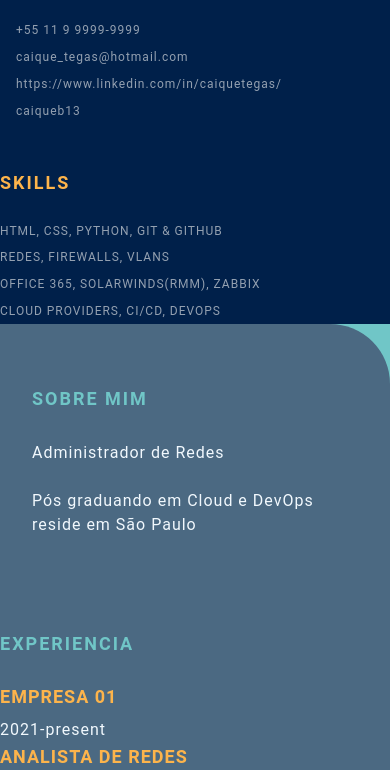
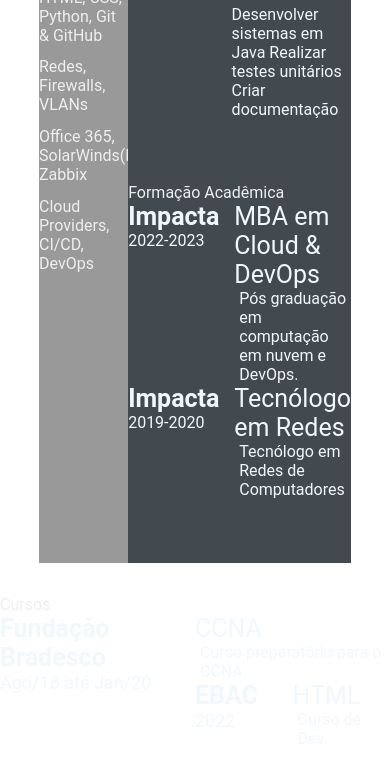
Before and after one commit to caiqueb13/caiqueb13.github.io, a plain HTML site: page index.html in a window 390 px wide. Shown: the part 586-1356 px from the top of the page. Drawn offline with Linux system fonts and the light colour scheme.

Commit message:
Voltando para o CSS antigo e formatação correta, parte de awards

```diff
--- a/index.html
+++ b/index.html
@@ -114,9 +114,34 @@
                     </div>
                 </div>
             </section>
+
         </section>
     </main>
-
+    <section class="awards gaps">
+        <div class="right-title">Cursos</div>
+            <div class="awards-contents">
+                <div class="awards-left">
+                <p class="awards-company-name">Fundação Bradesco</p>
+                <p class="awards-time-period">Ago/18 até Jan/20</p>
+            </div>
+            <div class="awards-right">
+                <p class="awards-name">CCNA</p>
+                <p class="awards-desc">
+                    Curso preparatório para o CCNA.
+                </p>
+            <div class="awards-contents">
+                <div class="awards-left">
+                <p class="awards-company-name">EBAC</p>
+                <p class="awards-time-period">2022</p>
+            </div>
+            <div class="awards-right">
+                <p class="awards-name">HTML</p>
+                <p class="awards-desc">
+                    Curso de Dev.
+                </p>
+            </div>
+        </div>
+    </section>
 </body>
 
 </html>
--- a/style.css
+++ b/style.css
@@ -4,10 +4,6 @@
     box-sizing: border-box;
     list-style: none;
     font-family: 'Roboto', sans-serif;
-}
-
-body {
-    background-color: #70c6c7;
 }
 
 .resume-contents {
@@ -21,13 +17,13 @@ body {
 .left-section {
     grid-column: span 2;
     height: 100%;
-    background-color: #00204A;
+    background-color: #999999;
 }
 
 .right-section {
     grid-column: span 5;
     height: 100%;
-    background-color: #4B6982;
+    background-color: #424a50;
     border-radius: 0px 60px 0px 0px;
 }
 
@@ -37,11 +33,12 @@ body {
 
 .profile {
     width: 100%;
-    border-bottom: 2px solid #1B2631;
+    border-bottom: 2px solid #eeeeee;
 }
 
 .profile .profile-image {
     width: 100%;
+    border-radius: 100%;
 }
 
 .name {
@@ -49,31 +46,19 @@ body {
     font-size: 30px;
     letter-spacing: 2px;
     text-transform: uppercase;
-    text-align: center;
-    font-weight: bold;
-    padding: 1rem 0;
 }
 
 .profession {
-    color: #FDB44B;
+    color: #eeeeee;
     font-size: 20px;
     text-transform: uppercase;
     text-align: center;
-    letter-spacing: 2px;
-    font-weight: bold;
-    padding-bottom: 1rem;
 }
 
 /* .contact-info { border-bottom: 2px solid #1B2631; } */
 .left-title {
-    color: #FDB44B;
+    color: #eeeeee;
     font-size: 20px;
-    letter-spacing: 2px;
-    text-transform: uppercase;
-    font-weight: bold;
-    display: flex;
-    align-items: center;
-    padding-top: 3rem;
 }
 
 .contact-info ul {
@@ -83,18 +68,14 @@ body {
 .contact-info ul li,
 .references ul li {
     padding: .4rem 0;
-    display: flex;
-    align-items: center;
-    color: #d6dbdfaf;
-    letter-spacing: 1px;
-    font-size: 18px;
+    color: #eeeeee;
 }
 
 .contact-info ul li i,
 .references ul li i {
     padding-right: 1rem;
     font-size: 18px;
-    color: #2E86C1;
+    color: #eeeeee;
 }
 
 .skills ul {
@@ -102,46 +83,15 @@ body {
 }
 .skills ul li p {
     padding: .4rem 0;
-    color: #d6dbdfaf;
-    font-size: 18px;
-    letter-spacing: 1px;
-    display: flex;
-    align-items: center;
-    text-transform: uppercase;
+    color: #eeeeee;
 }
-
-.referance-name {
-    padding-top: 1.5rem;
-    padding-bottom: .4rem;
-    font-size: 18px;
-    color: #F9E79F;
-    letter-spacing: 1px;
-    text-transform: uppercase;
-}
-
-.referance-profession {
-    font-size: 16px;
-    color: #d6dbdfaf;
-    letter-spacing: 1px;
-    /* text-transform: uppercase; */
-    padding-bottom: .4rem;
-}
-
 
 .right-section-contents {
     padding: 2rem 2rem;
 }
 
 .right-title {
-    color: #70C6C7;
-    font-size: 40px;
-    letter-spacing: 2px;
-    text-transform: uppercase;
-    font-weight: bold;
-    display: flex;
-    align-items: center;
-    padding: 2rem 0;
-    position: relative;
+    color: #eeeeee;
 }
 
 .gap {
@@ -149,9 +99,7 @@ body {
 }
 .about-me-contents {
     font-size: 18px;
-    letter-spacing: 1px;
-    line-height: 2rem;
-    color: #F1F8FD;
+    color: #eeeeee;
 }
 
 .experience-contents,
@@ -168,124 +116,23 @@ body {
 .awards-company-name {
     font-size: 25px;
     font-weight: bold;
-    text-transform: uppercase;
-    letter-spacing: 1px;
-    color: #FDB44B;
-    padding-bottom: .4rem;
 }
 
 .exp-time-period,
 .educationp-time-period,
 .awards-time-period {
     font-size: 18px;
-    letter-spacing: 1px;
-    line-height: 2rem;
 }
 
 .exp-position,
 .education-subject,
 .awards-name {
     font-size: 25px;
-    font-weight: bold;
-    text-transform: uppercase;
-    letter-spacing: 1px;
-    color: #FDB44B;
-    padding-bottom: .4rem;
 }
 
 .exp-desc,
 .education-desc,
 .awards-desc {
     font-size: 16px;
-    letter-spacing: 1px;
-    line-height: 1.5rem;
-    border-left: 3px solid #a5a3a3;
     padding-left: 5px;
 }
-
-/* Media queries */
-@media screen and (max-width:780px) {
-    .experience-contents,
-    .education-contents,
-    .awards-contents {
-        grid-template-columns: repeat(1, 1fr);
-    }
-}
-
-@media screen and (max-width:780px) {
-    .left-section {
-        grid-column: span 3;
-    }
-
-    .right-section {
-        grid-column: span 4;
-    }
-
-}
-
-@media screen and (max-width:1200px) {
-    .resume-contents {
-        grid-template-columns: repeat(1, 1fr);
-    }
-}
-
-@media screen and (max-width:390px) {
-    .resume-contents {
-        width: 100%;
-        margin: 0 auto;
-    }
-
-    .name {
-        font-size: 20px;
-    }
-
-    .profession {
-        font-size: 18px;
-    }
-
-    .left-title {
-        font-size: 18px;
-    }
-
-    .right-title {
-        font-size: 18px;
-    }
-
-    .contact-info ul li,
-    .references ul li {
-        font-size: 12px;
-    }
-
-    .contact-info ul li i,
-    .references ul li i {
-        /* padding-right: 1rem; */
-        font-size: 12px;
-    }
-
-    .skills ul li p {
-        font-size: 12px;
-    }
-
-    .about-me-contents {
-        font-size: 16px;
-        line-height: 1.5rem;
-    }
-
-    .exp-company-name,
-    .education-school-name,
-    .awards-company-name {
-        font-size: 18px;
-    }
-
-    .exp-time-period,
-    .educationp-time-period,
-    .awards-time-period {
-        font-size: 16px;
-    }
-
-    .exp-position,
-    .education-subject,
-    .awards-name {
-        font-size: 18px;
-    }
-}
```
